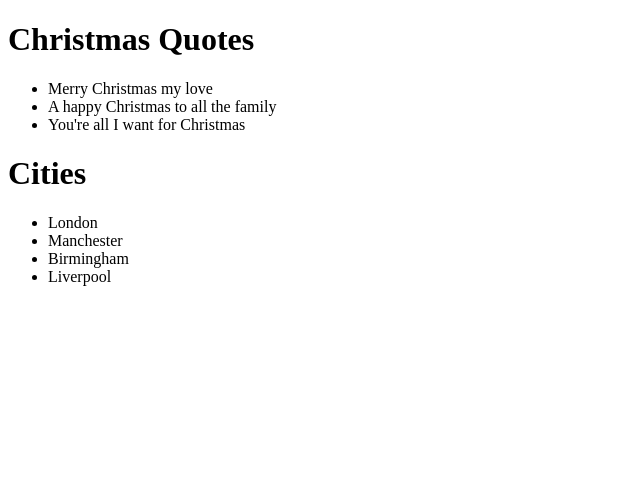
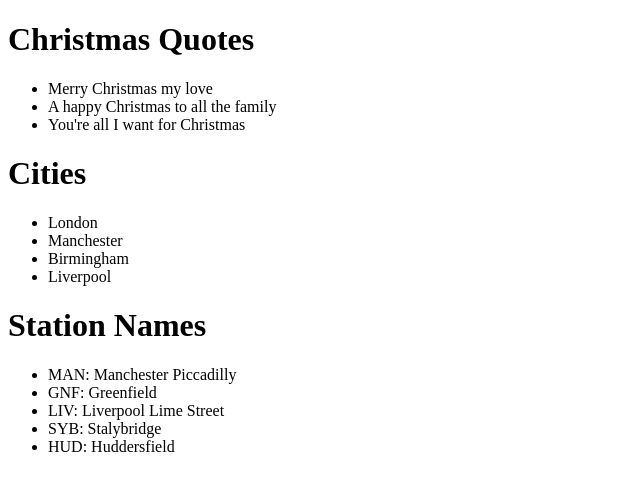
Before and after one commit to mateusmeloxyz/mdn-javascript-practice, a plain HTML site: page string-manipulation/index.html in a window 1280 px wide. Shown: the whole page, without its empty margins (0-640 px from the left). Drawn offline with Linux system fonts and the light colour scheme.

Commit message:
Adds station names

```diff
--- a/string-manipulation/index.html
+++ b/string-manipulation/index.html
@@ -14,6 +14,11 @@
 
     <div class="cities">
         <h1>Cities</h1>
+        <ul></ul>
+    </div>
+
+    <div class="stations">
+        <h1>Station Names</h1>
         <ul></ul>
     </div>
 
@@ -39,15 +44,34 @@
         const cities = ['lonDon', 'ManCHESTer', 'BiRmiNGHAM', 'liVERpoOL'];
 
         for (let city of cities) {
-            let lowerCaseCity = city.toLowerCase();
-            let firstLetter = lowerCaseCity.slice(0,1);
-            let capitalizedCity = `${firstLetter.toUpperCase()}${lowerCaseCity.slice(1)}`;
+            const lowerCaseCity = city.toLowerCase();
+            const firstLetter = lowerCaseCity.slice(0,1);
+            const capitalizedCity = `${firstLetter.toUpperCase()}${lowerCaseCity.slice(1)}`;
             const result = capitalizedCity;
             const listItem = document.createElement('li');
             listItem.textContent = result;
             citiesList.appendChild(listItem);
         }
 
+        const stationList = document.querySelector('.stations ul');
+        stationList.innerHTML = '';
+        const stations = ['MAN675847583748sjt567654;Manchester Piccadilly',
+                        'GNF576746573fhdg4737dh4;Greenfield',
+                        'LIV5hg65hd737456236dch46dg4;Liverpool Lime Street',
+                        'SYB4f65hf75f736463;Stalybridge',
+                        'HUD5767ghtyfyr4536dh45dg45dg3;Huddersfield'];
+
+        for (let station of stations) {
+            const stationCode = station.slice(0,3);
+            const cityIndex = station.indexOf(';');
+            const cityName = station.slice(cityIndex+1);
+            const readableStationName = `${stationCode}: ${cityName}`
+            const result = readableStationName;
+            const listItem = document.createElement('li');
+            listItem.textContent = result;
+            stationList.appendChild(listItem);
+        }
+
     </script>
 </body>
 </html>
```
